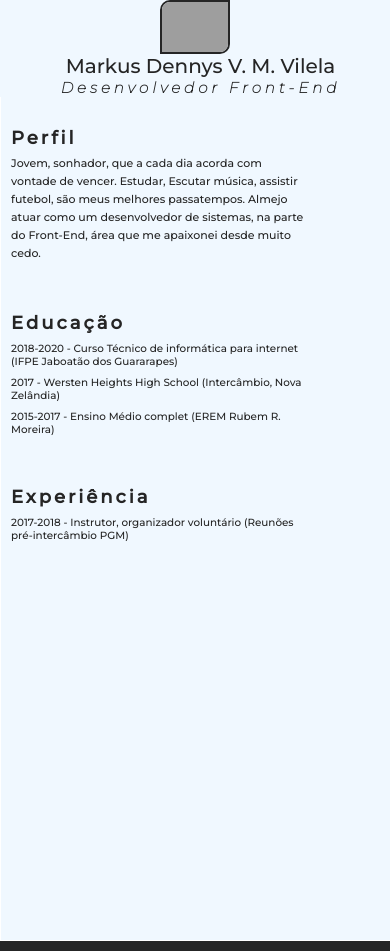
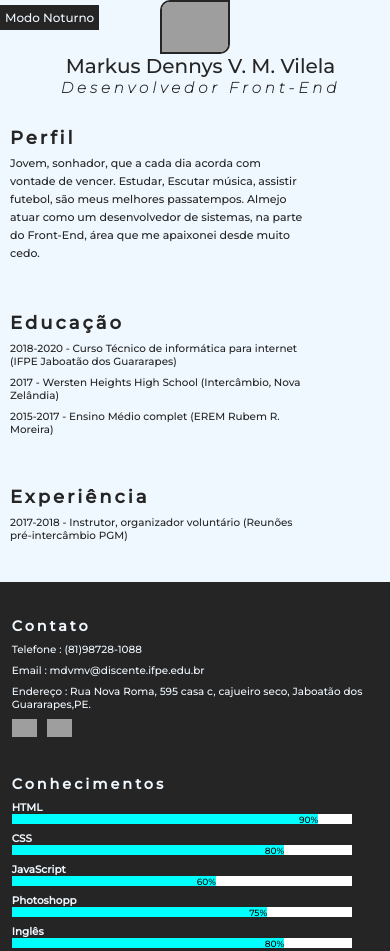
Before and after one commit to MarkusDev13/MeuCurriculo, a plain HTML site: page index.html in a window 390 px wide. Shown: the top 951 px of the page. Drawn offline with Linux system fonts and the light colour scheme; grey boxes are pictures that could not be loaded.

Commit message:
adicionado o modo noturno do currículo, 100% responsivo

```diff
--- a/css/header.css
+++ b/css/header.css
@@ -3,6 +3,8 @@
      display: flex;
      align-items: center;
      background-color: aliceblue;
+     color: rgb(37, 37, 37);
+     transition: 0.5s;
  }
 
  header img {
@@ -25,7 +27,6 @@
      font-size: 20px;
      width: 80%;
      font-weight: 100;
-     color: rgb(37, 37, 37);
      width: 100%;
  }
 
@@ -34,5 +35,4 @@
      font-style: italic;
      font-size: 15px;
      letter-spacing: 4px;
-     color: rgb(37, 37, 37);
  }
--- a/css/main.css
+++ b/css/main.css
@@ -5,11 +5,8 @@
      margin-right: auto;
      padding: 10px;
      background-color: aliceblue;
-     border-left: 1px solid white;
-     border-bottom: 1px solid white;
+     color: rgb(37, 37, 37);
      transition: 0.5s;
-     color: rgb(37, 37, 37);
-     transition: 1s;
  }
 
  main h2 {
--- a/css/responsive.css
+++ b/css/responsive.css
@@ -9,12 +9,6 @@
     aside {
         flex-direction: row-reverse;
         padding-bottom: 5%;
-    }
-    main {
-        height: 100vh;
-    }
-    aside {
-        height: 100vh;
     }
 }
 
@@ -35,3 +29,10 @@
         width: 100%;
     }
 }
+
+@media(max-width:400px) {
+    label {
+        font-size: 12px;
+        padding: 5px;
+    }
+}
--- a/css/style.css
+++ b/css/style.css
@@ -5,6 +5,7 @@
 }
 
 html {
+    position: relative;
     font-family: 'Montserrat', sans-serif;
     color: aliceblue;
 }
@@ -34,7 +35,6 @@ body {
     grid-template-columns: 70% 30%;
     grid-template-areas: 'header aside' 'main aside';
     box-shadow: 20px 20px 0px rgba(240, 248, 255, 0.521);
-    transition: 0.5s;
 }
 
 h2 {
@@ -49,3 +49,38 @@ ul li {
     font-size: 0.65rem;
     list-style: none;
 }
+
+
+/* Modo Noturno*/
+
+input {
+    display: none;
+}
+
+input[type="checkbox"]:checked~main {
+    background-color: rgb(37, 37, 37);
+    color: aliceblue;
+}
+
+input[type="checkbox"]:checked~header {
+    background-color: rgb(37, 37, 37);
+    color: aliceblue;
+}
+
+input[type="checkbox"]:checked body {
+    background-color: rgb(37, 37, 37);
+}
+
+label {
+    top: 5px;
+    position: absolute;
+    left: 0;
+    padding: 10px;
+    cursor: pointer;
+    background-color: rgb(37, 37, 37);
+    transition: 0.5s;
+}
+
+label:hover {
+    background-color: #5a5959;
+}
--- a/index.html
+++ b/index.html
@@ -20,6 +20,10 @@
 <body>
 
     <div class="container">
+        <div class="ace">
+            <label for="teste"> Modo Noturno </label>
+        </div>
+        <input type="checkbox" id="teste" name="teste">
         <header>
             <img width="70" src="https://cdn.glitch.com/fb7ba060-69ea-48bf-934c-5eaad8a9136e%2F18237910_1910318335920619_3845105043137096874_o%20(1).jpg?v=1591749012570" alt="Rapaz com chapéu, em frente a um lago, veste jaqueta e blusa" />
 
```
